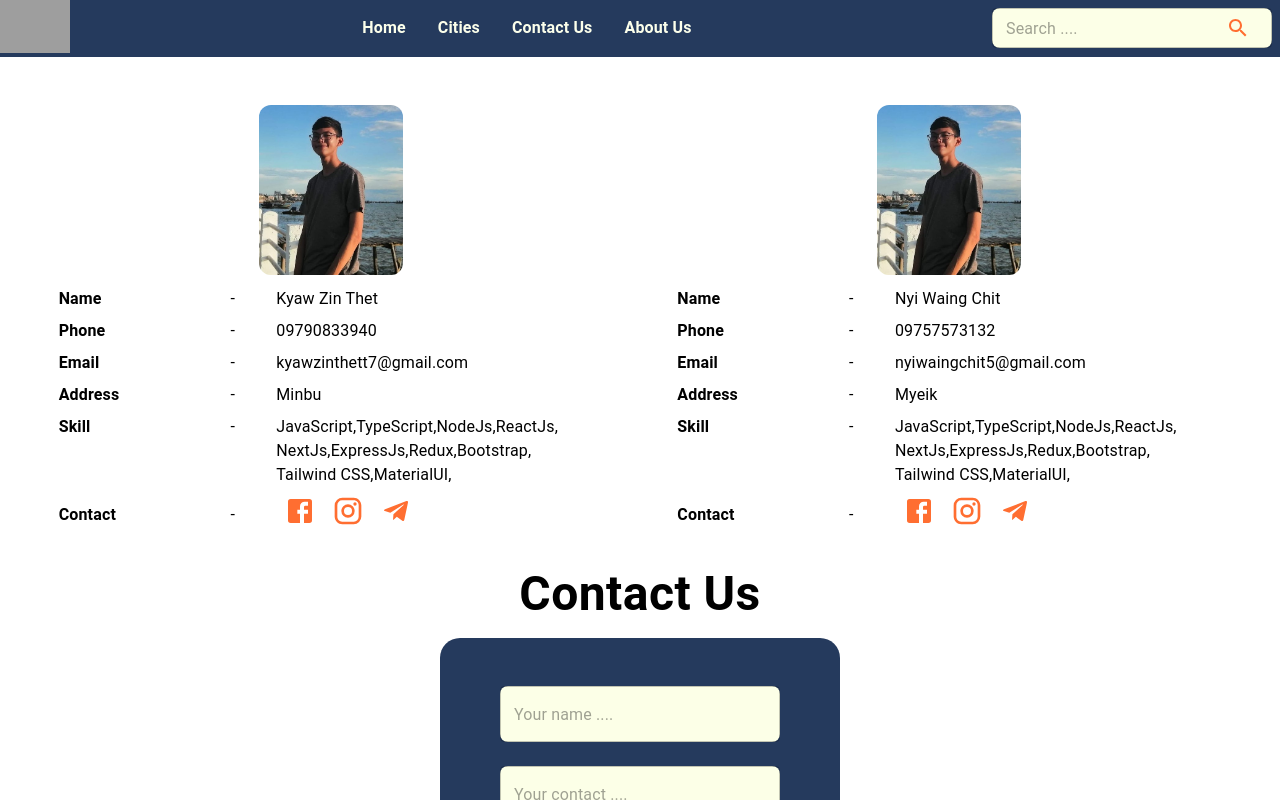
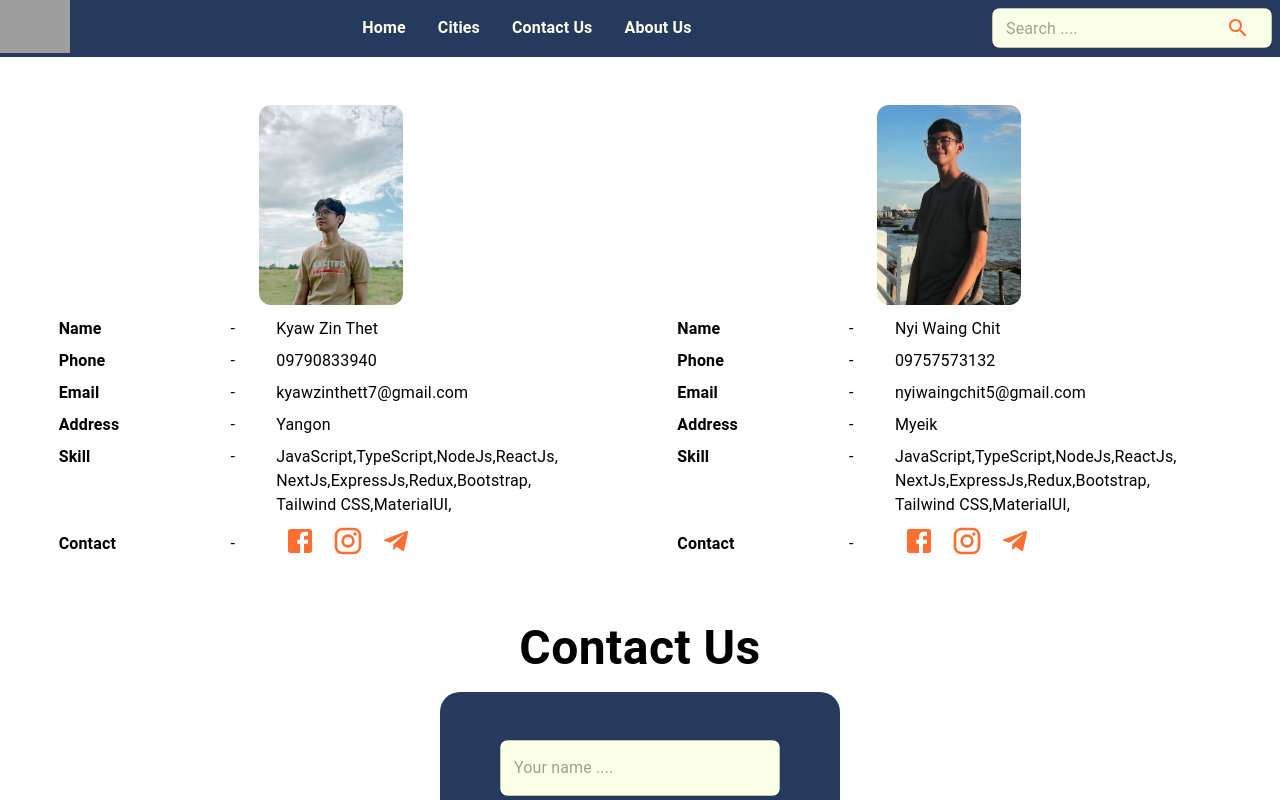
Before and after one commit to NyiWaingchit7/travel-NextJs, a Next.js app: page /user/contact-us in a window 1280 px wide. Shown: the top 800 px of the page. Built offline with nearby package versions, Linux system fonts and the light colour scheme; no server answers; the database is empty; grey boxes are pictures that could not be loaded.

Commit message:
added profile

```diff
--- a/src/component/Profiles.tsx
+++ b/src/component/Profiles.tsx
@@ -1,7 +1,7 @@
-import { Box, Typography } from "@mui/material";
 import FacebookIcon from "@mui/icons-material/Facebook";
 import InstagramIcon from "@mui/icons-material/Instagram";
 import TelegramIcon from "@mui/icons-material/Telegram";
+import { Box, Typography } from "@mui/material";
 import Link from "next/link";
 
 const Profiles = () => {
@@ -23,11 +23,11 @@ const Profiles = () => {
               component="img"
               sx={{
                 width: "100%",
-                height: "100%",
-                objectFit: "contain",
+                height: "200px",
+                objectFit: "cover",
                 borderRadius: 3,
               }}
-              src="../nwc.jpg"
+              src={d.image}
             />
           </Box>
           <Box
@@ -225,11 +225,49 @@ export default Profiles;
 export const profiles = [
   {
     id: 1,
-    image: "",
+    image: "/kzt-profile-photo.jpg",
     name: "Kyaw Zin Thet",
     phone: "09790833940",
     emial: "kyawzinthett7@gmail.com",
-    address: "Minbu",
+    address: "Yangon",
+    social: [
+      {
+        id: 1,
+        icon: <FacebookIcon sx={{ fontSize: { xs: "1.5rem", sm: "2rem" } }} />,
+        linkTag: "https://www.facebook.com/MinGaLarPar.69/",
+      },
+      {
+        id: 2,
+        icon: <InstagramIcon sx={{ fontSize: { xs: "1.5rem", sm: "2rem" } }} />,
+        linkTag: "https://www.instagram.com/kyawzin_thet7/",
+      },
+      {
+        id: 3,
+        icon: <TelegramIcon sx={{ fontSize: { xs: "1.5rem", sm: "2rem" } }} />,
+        linkTag: "https://t.me/monkeykaw",
+      },
+    ],
+    techStack: [
+      "JavaScript",
+      "TypeScript",
+      "NodeJs",
+      "ReactJs",
+      "NextJs",
+      "ExpressJs",
+      "Redux",
+      "Bootstrap",
+      "Tailwind CSS",
+      "MaterialUI",
+    ],
+    description: "",
+  },
+  {
+    id: 2,
+    image: "../nwc.jpg",
+    name: "Nyi Waing Chit",
+    phone: "09757573132",
+    emial: "nyiwaingchit5@gmail.com",
+    address: "Myeik",
     social: [
       {
         id: 1,
@@ -261,42 +299,4 @@ export const profiles = [
     ],
     description: "",
   },
-  {
-    id: 2,
-    image: "../nwc.jpg",
-    name: "Nyi Waing Chit",
-    phone: "09757573132",
-    emial: "nyiwaingchit5@gmail.com",
-    address: "Myeik",
-    social: [
-      {
-        id: 1,
-        icon: <FacebookIcon sx={{ fontSize: { xs: "1.5rem", sm: "2rem" } }} />,
-        linkTag: "",
-      },
-      {
-        id: 2,
-        icon: <InstagramIcon sx={{ fontSize: { xs: "1.5rem", sm: "2rem" } }} />,
-        linkTag: "",
-      },
-      {
-        id: 3,
-        icon: <TelegramIcon sx={{ fontSize: { xs: "1.5rem", sm: "2rem" } }} />,
-        linkTag: "",
-      },
-    ],
-    techStack: [
-      "JavaScript",
-      "TypeScript",
-      "NodeJs",
-      "ReactJs",
-      "NextJs",
-      "ExpressJs",
-      "Redux",
-      "Bootstrap",
-      "Tailwind CSS",
-      "MaterialUI",
-    ],
-    description: "",
-  },
 ];
--- a/src/component/UserCitySection.tsx
+++ b/src/component/UserCitySection.tsx
@@ -69,7 +69,7 @@ const UserCity = () => {
             justifyContent: "center",
             alignItems: "center",
             mt: 2,
-            width: "90vw",
+            width: "100%",
             mx: "auto",
           }}
         >
--- a/src/pages/user/city/[id]/index.tsx
+++ b/src/pages/user/city/[id]/index.tsx
@@ -50,7 +50,7 @@ const CitiesDetail = () => {
                 height: { xs: "180px", sm: "350px" },
                 borderRadius: 3,
               }}
-              src="../../Yangon.jpg"
+              src={city?.assetUrl ? city.assetUrl : "../../Yangon.jpg"}
             />
           </Box>
           <Box
--- a/src/pages/user/city/index.tsx
+++ b/src/pages/user/city/index.tsx
@@ -1,5 +1,5 @@
 import { useAppSelector } from "@/store/hook";
-import { Box, Card, CardActionArea, Typography, Zoom } from "@mui/material";
+import { Box, CardActionArea, Typography, Zoom } from "@mui/material";
 import Link from "next/link";
 
 const UserCity = () => {
@@ -46,7 +46,7 @@ const UserCity = () => {
                       height: { xs: "150px", md: "200px" },
                       borderRadius: 3,
                     }}
-                    src={d.assetUrl || "../Yangon.jpg"}
+                    src={d.assetUrl ? d.assetUrl : "../Yangon.jpg"}
                   />
                 </Box>
               </Zoom>
--- a/src/pages/user/contact-us/index.tsx
+++ b/src/pages/user/contact-us/index.tsx
@@ -40,6 +40,7 @@ const ContactUs = () => {
       </Box>
       <Box
         sx={{
+          mt: 3,
           display: "flex",
           flexDirection: "column",
           alignItems: "center",
--- a/src/pages/user/location/index.tsx
+++ b/src/pages/user/location/index.tsx
@@ -51,7 +51,7 @@ const UserLocation = () => {
                       height: { xs: "150px", md: "200px" },
                       borderRadius: 3,
                     }}
-                    src="../Yangon.jpg"
+                    src={d.assetUrl ? d.assetUrl : "../Yangon.jpg"}
                   />
                 </Box>
               </Zoom>
```
Also changed, not shown: src/pages/user/location/[id]/index.tsx (+4 -3 lines), public/kzt-profile-photo.jpg (added).
